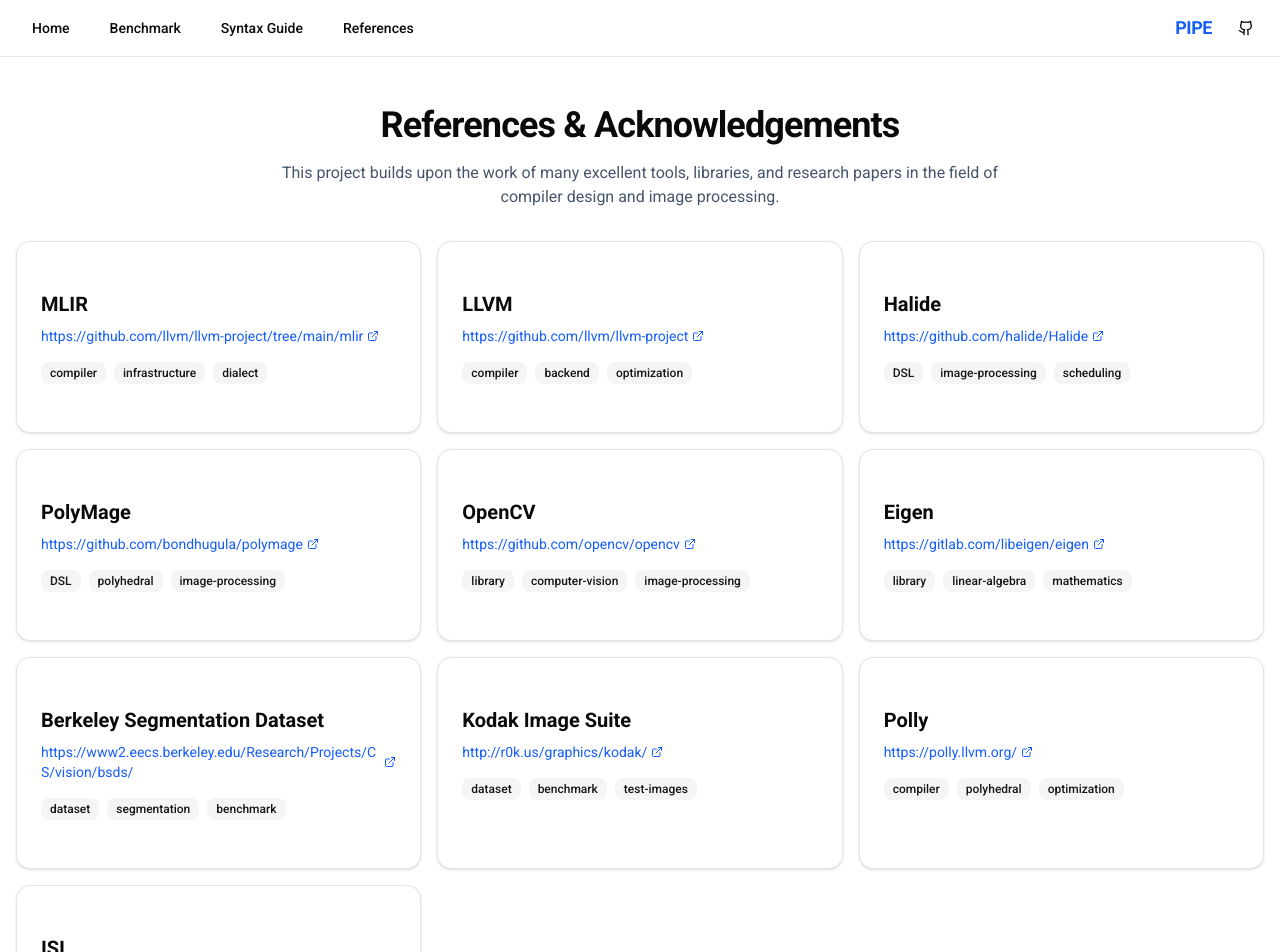
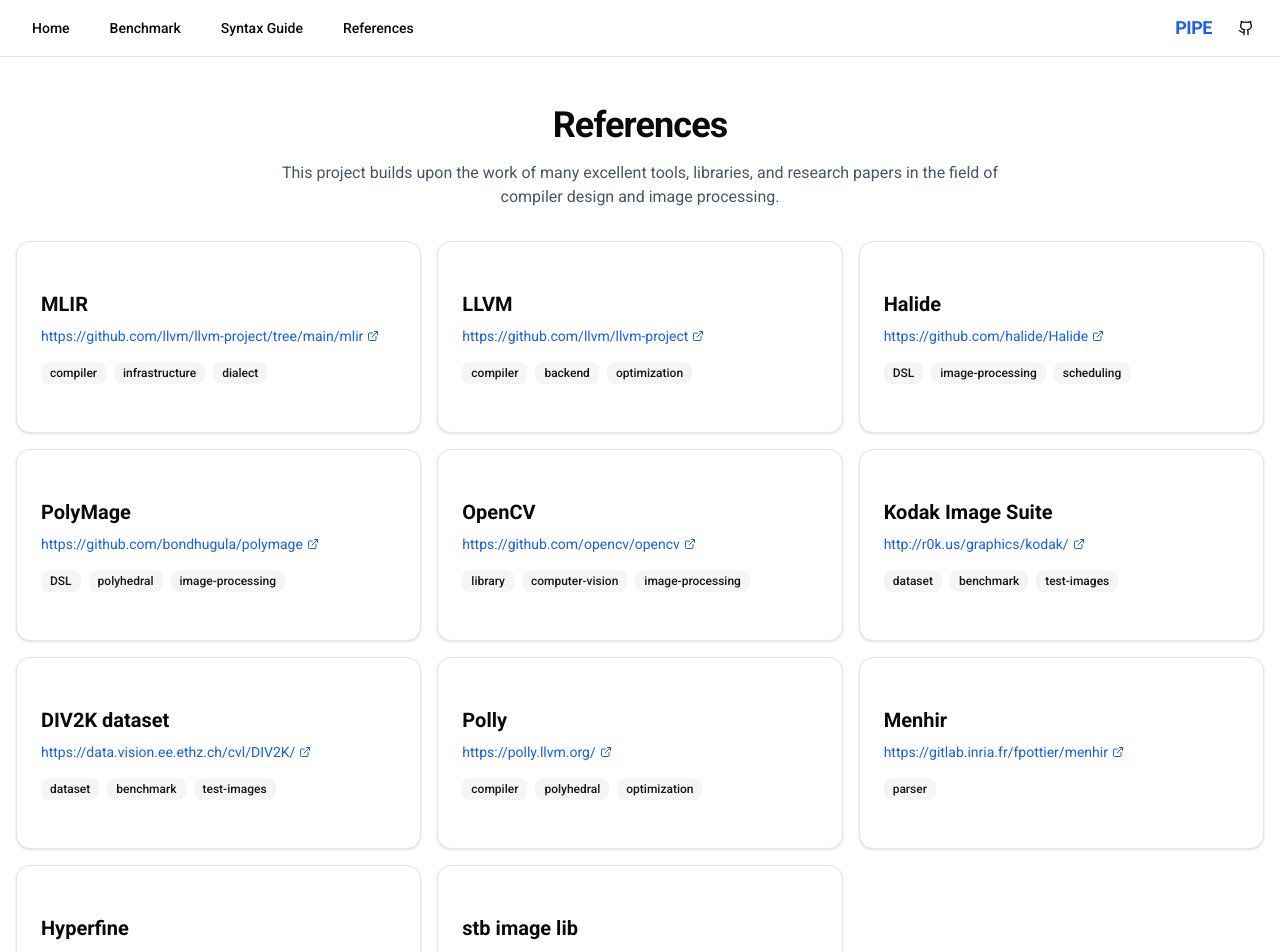
Before and after one commit to j1ahan/pipe-frontend, a React (Vite) app: page /references in a window 1280 px wide. Shown: the top 952 px of the page. Built offline with nearby package versions, Linux system fonts and the light colour scheme.

Commit message:
feat: update ref

```diff
--- a/public/references-data.json
+++ b/public/references-data.json
@@ -26,18 +26,13 @@
       "tags": ["library", "computer-vision", "image-processing"]
     },
     {
-      "name": "Eigen",
-      "url": "https://gitlab.com/libeigen/eigen",
-      "tags": ["library", "linear-algebra", "mathematics"]
+      "name": "Kodak Image Suite",
+      "url": "http://r0k.us/graphics/kodak/",
+      "tags": ["dataset", "benchmark", "test-images"]
     },
     {
-      "name": "Berkeley Segmentation Dataset",
-      "url": "https://www2.eecs.berkeley.edu/Research/Projects/CS/vision/bsds/",
-      "tags": ["dataset", "segmentation", "benchmark"]
-    },
-    {
-      "name": "Kodak Image Suite",
-      "url": "http://r0k.us/graphics/kodak/",
+      "name": "DIV2K dataset",
+      "url": "https://data.vision.ee.ethz.ch/cvl/DIV2K/",
       "tags": ["dataset", "benchmark", "test-images"]
     },
     {
@@ -46,9 +41,19 @@
       "tags": ["compiler", "polyhedral", "optimization"]
     },
     {
-      "name": "ISL",
-      "url": "https://github.com/Meinersbur/isl",
-      "tags": ["library", "polyhedral", "integer-sets"]
+      "name": "Menhir",
+      "url": "https://gitlab.inria.fr/fpottier/menhir",
+      "tags": ["parser"]
+    },
+    {
+      "name": "Hyperfine",
+      "url": "https://github.com/sharkdp/hyperfine",
+      "tags":["benchmarking"]
+    },
+    {
+      "name": "stb image lib",
+      "url": "https://github.com/nothings/stb",
+      "tags": ["I/O"]
     }
   ]
 }
--- a/src/routes/references.tsx
+++ b/src/routes/references.tsx
@@ -45,7 +45,7 @@
     <div className="container mx-auto px-4 py-12 space-y-8">
       <div className="text-center space-y-4 max-w-3xl mx-auto">
         <h1 className="text-3xl lg:text-4xl font-bold tracking-tight">
-          References & Acknowledgements
+          References
         </h1>
         <p className="text-base text-slate-600">
           This project builds upon the work of many excellent tools, libraries, and research papers in the field of compiler design and image processing.
```
